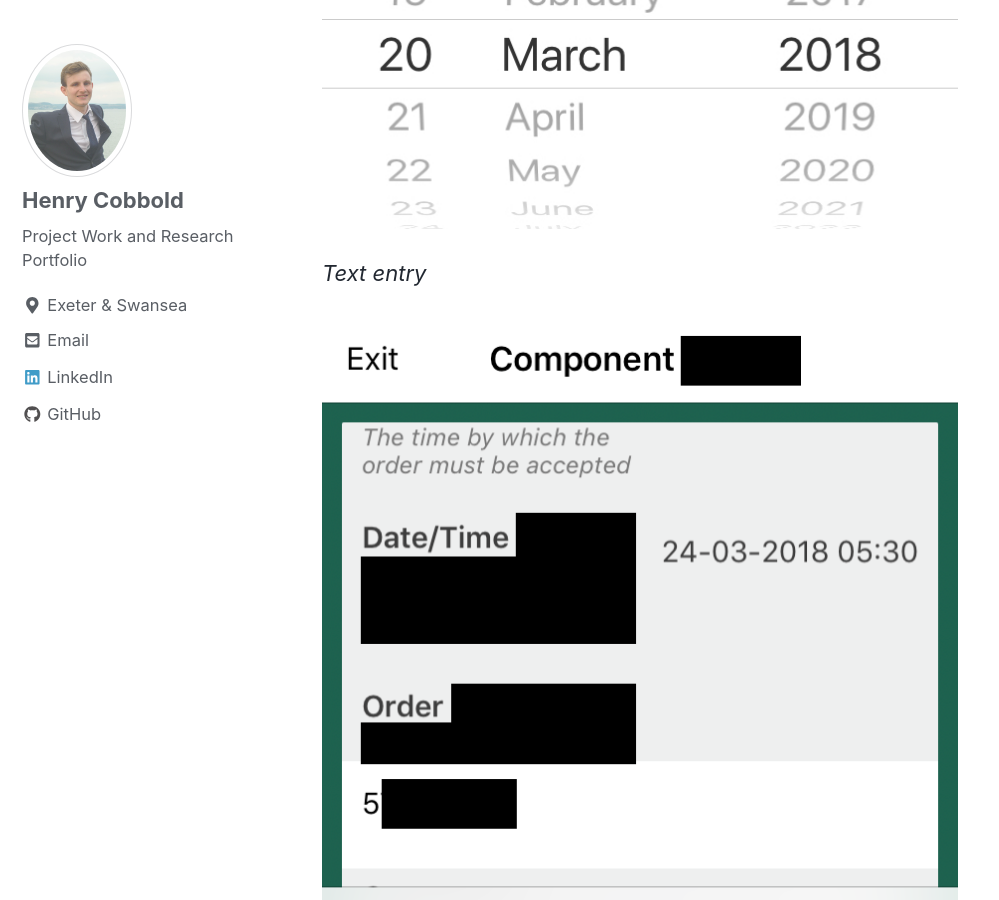
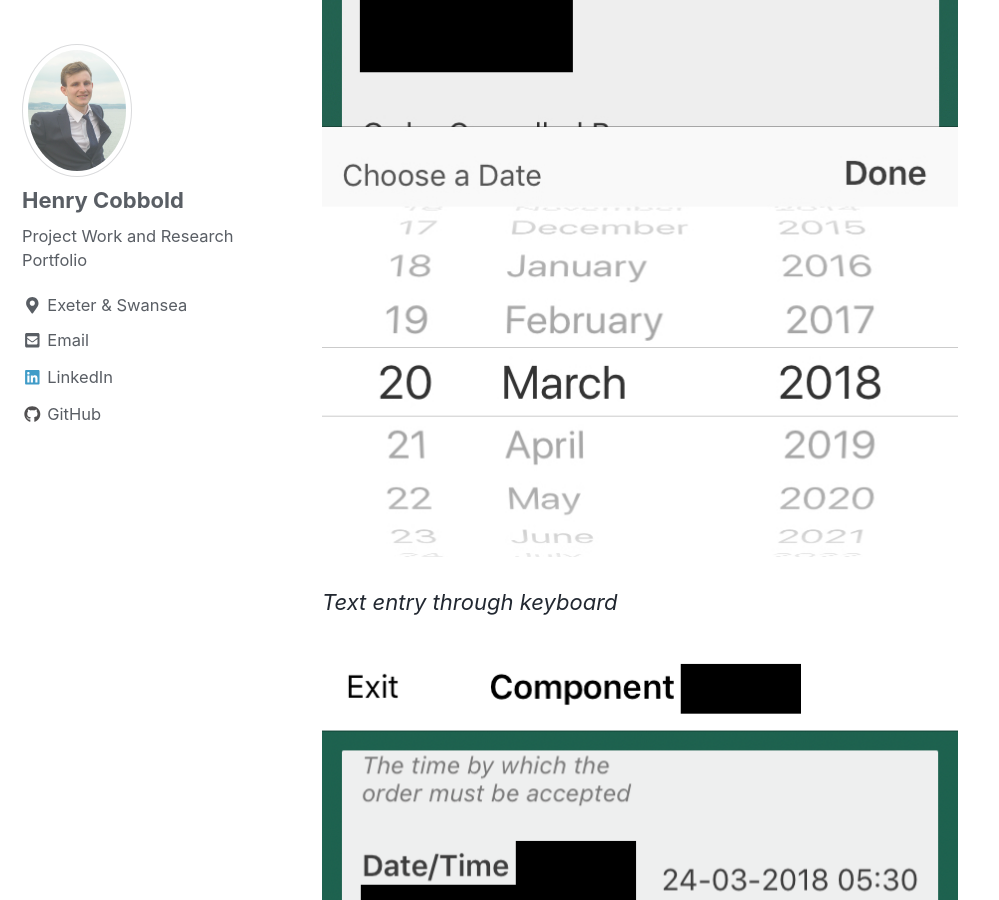
Before and after one commit to henrycobbold/henrycobbold.github.io, a Jekyll site: the page built from _posts/2018-01-28-perceptron.md, in a window 1280 px wide and 900 px high, scrolled down 22669 px. Shown: the whole window, without its empty margins (0-999 px from the left). Built offline with Jekyll 4.4.1, drawn with Linux system fonts in a browser that asks for light colours; nearby versions of some CDN libraries.

Commit message:
appenate image

```diff
--- a/_posts/2018-01-28-perceptron.md
+++ b/_posts/2018-01-28-perceptron.md
@@ -162,6 +162,8 @@
 
 In numerous places the limited development options restricted the changes available to me when I performed the cognitive walkthrough. For this reason, I look back on the project with some mixed emotions. The form-based structure provided by *Appenate* was certainly what I was looking to achieve, but elements of its built-in functionality provided challenges which were difficult to overcome and created a disparity between the initial wireframes and the first prototype system.
 
+<img src="{{ site.url }}{{ site.baseurl }}/images/appenate_platform.png" alt="linearly separable data">
+
 Although the prototype was destined for an iPad screen size most screen views were taken from an iPhone (SE).
 
 *Main Menu*
@@ -189,7 +191,7 @@
 
 <img src="{{ site.url }}{{ site.baseurl }}/images/finaldesign_picker_control.png" alt="linearly separable data">
 
-*Text entry*
+*Text entry through keyboard*
 
 <img src="{{ site.url }}{{ site.baseurl }}/images/finaldesign_text_control.png" alt="linearly separable data">
 
```
